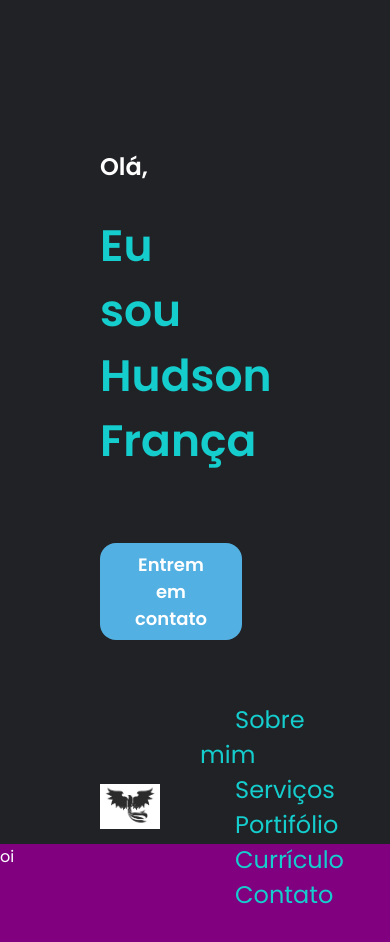
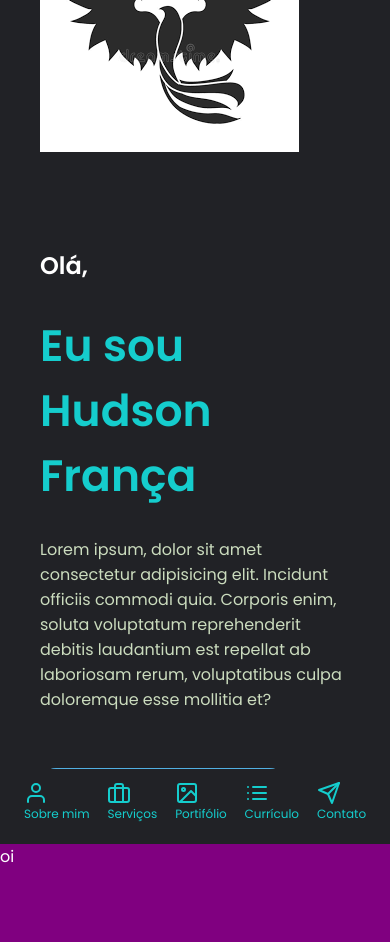
Before and after one commit to Hudsonjf/meuSite, a plain HTML site: page index.html in a window 390 px wide. Shown: the top 942 px of the page. Drawn offline with nearby package versions, Linux system fonts and the light colour scheme.

Commit message:
Resposividade do header

```diff
--- a/index.html
+++ b/index.html
@@ -4,16 +4,19 @@
     <meta charset="UTF-8">
     <meta http-equiv="X-UA-Compatible" content="IE=edge">
     <meta name="viewport" content="width=device-width, initial-scale=1.0">
-    <link rel="stylesheet" href="style.css
-    ">
+    <link rel="stylesheet" href="style.css">
+    <script src="https://unpkg.com/feather-icons"></script>
+    <body>
     <title>Hudson França</title>
 </head>
 <body>
 
     <header>
         <div class="container">
+            <img src="assets/logo.png" alt="logo">
             <h2>Olá,</h2>
             <h1>Eu sou Hudson França</h1>
+            <p>Lorem ipsum, dolor sit amet consectetur adipisicing elit. Incidunt officiis commodi quia. Corporis enim, soluta voluptatum reprehenderit debitis laudantium est repellat ab laboriosam rerum, voluptatibus culpa doloremque esse mollitia et?</p>
             <button>Entrem em contato</button>
         </div>
     </header>
@@ -21,16 +24,20 @@
     <nav>
         <img src="assets/logo.png" alt="logo">
         <ul>
-            <a href="">Sobre mim</a>
-            <a href="">Serviços</a>
-            <a href="">Portifólio</a>
-            <a href="">Currículo</a>
-            <a href="">Contato</a>
+            <a href=""><i data-feather="user"></i>Sobre mim</a>
+            <a href=""><i data-feather="briefcase"></i>Serviços</a>
+            <a href=""><i data-feather="image"></i>Portifólio</a>
+            <a href=""><i data-feather="list"></i>Currículo</a>
+            <a href=""><i data-feather="send"></i>Contato</a>
 
         </ul>
     </nav>
 
     <section>oi</section>
 
+    <script>
+        feather.replace()
+    </script>
+
 </body>
 </html>
--- a/style.css
+++ b/style.css
@@ -57,6 +57,10 @@ header .container {
     height: fit-content;
     padding: 0 100px;
 }
+
+header .container img {
+    display: none;
+}
 header .container h1 {
     color: var(--green);
 }
@@ -80,14 +84,85 @@ nav img {
     height: 45px;
 }
 
+nav ul {
+    width: 100%;
+    display: flex;
+    justify-content: space-around;
+}
+
 nav ul a {
     font-size: 24px;
     color: var(--green);
     text-decoration: none;
-    margin: 0 35px;
+
+}
+
+nav ul a svg {
+    display: none;
 }
 
 section {
     height: 1500px;
     background: purple;
 }
+
+
+/* Responsividade */
+
+/* small desktops */
+@media (max-width: 1000px) {
+    header .container {
+        width: 100%;
+    }
+
+    nav ul a {
+        font-size: 18px;
+    }
+
+    nav {
+        padding: 0 30px;
+    }
+}
+/* table */
+@media (max-width: 767px) {
+
+    header .container img {
+        display: inline;
+        margin-bottom: 70px;
+    }
+
+
+
+    nav img {
+        display: none;
+    }
+
+    nav ul {
+        padding: 0;
+    }
+
+    nav ul a {
+        font-size: 16px;
+    }
+}
+
+/* Celular */
+@media (max-width: 480px) {
+    header .container {
+        padding: 0 40px;
+    }
+
+    nav {
+        padding: 0 15px
+    }
+
+    nav ul a {
+        font-size: 12px;
+        margin: 0 auto 10px;
+    }
+
+    nav ul a svg {
+        display: block;
+    }
+
+}
```
